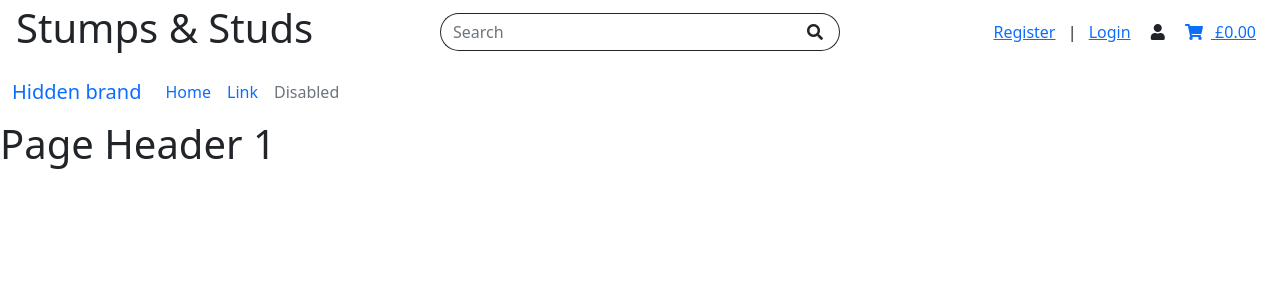
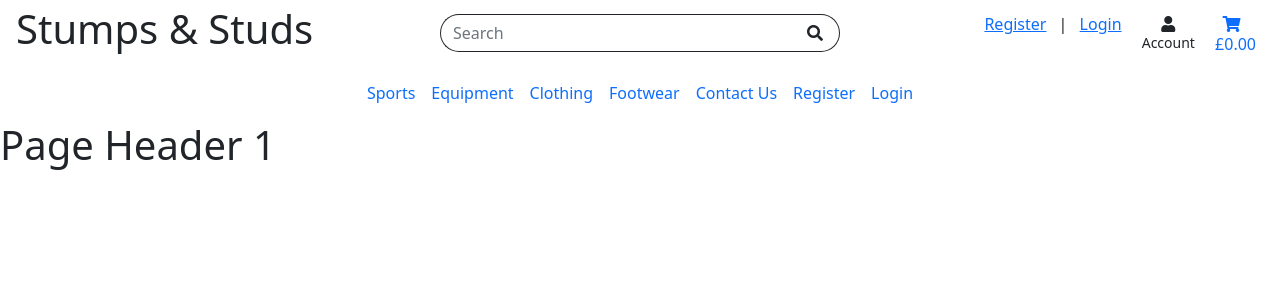
Before and after one commit to LukeGarnham/Stumps-and-Studs-MS4, a Django app: page / in a window 1280 px wide. Shown: the top 300 px of the page. Run offline with Django 3.2, Linux system fonts and the light colour scheme.

Commit message:
Update header and added basics to  navbar in base.html.

```diff
--- a/templates/base.html
+++ b/templates/base.html
@@ -29,23 +29,18 @@
     <body>
         <header class="container-fluid">
             <div class="row p-1">
-                <div class="col-3 col-md-4 my-auto">
-                    <span class="d-none d-md-block"><h1>Stumps & Studs</h1></span>
-                    <span class="d-md-none"><i class="fas fa-bars"></i></span>
+                <!-- Menu Icon -->
+                <div class="col-4 d-md-none my-auto">
+                    <button class="navbar-toggler" type="button" data-bs-toggle="collapse" data-bs-target="#navbarTogglerDemo01" aria-controls="navbarTogglerDemo01" aria-expanded="false" aria-label="Toggle navigation">
+                        <i class="fas fa-bars"></i>
+                    </button>
                 </div>
-                <div class="col-6 col-md-4 my-auto">
-                    <form class="d-flex" method="GET" action="">
-                        <div class="input-group">
-                            <input class="form-control border border-dark border-end-0 rounded-0 rounded-end rounded-pill" type="search" name="q" placeholder="Search" aria-label="Search">
-                            <div class="input-group-append">
-                                <button class="btn border border-dark border-start-0 rounded-0 rounded-start rounded-pill pe-3" type="submit">
-                                    <i class="fas fa-search"></i>
-                                </button>
-                            </div>
-                        </div>
-                    </form>
+                <!-- Logo -->
+                <div class="col-4 order-md-1 my-auto">
+                    <h1>Stumps & Studs</h1>
                 </div>
-                <div class="col-3 col-md-4 my-auto text-end">
+                <!-- Account & Basket -->
+                <div class="col-4 order-md-3 my-auto text-end">
                     <ul class="list-inline my-auto">
                         <li class="list-inline-item d-none d-md-inline mx-0">
                             <a href="" class="p-2">Register</a>
@@ -54,10 +49,19 @@
                         <li class="list-inline-item d-none d-md-inline mx-0">
                             <a href="" class="p-2">Login</a>
                         </li>
+                        <li class="list-inline-item d-inline d-md-none mx-0">
+                            <div class="d-inline-flex flex-column text-center justify-content-between">
+                                <i class="fas fa-search"></i>
+                                <small>Search</small>
+                            </div>
+                        </li>
                         <li class="list-inline-item mx-0">
                             <div class="dropdown">
                                 <span class="p-2" type="button" id="account-options" data-bs-toggle="dropdown" aria-expanded="false">
-                                    <i class="fas fa-user"></i>
+                                    <div class="d-inline-flex flex-column text-center justify-content-between">
+                                        <i class="fas fa-user"></i>
+                                        <small>Account</small>
+                                    </div>
                                 </span>
                                 <ul class="dropdown-menu" aria-labelledby="account-options">
                                     <li>
@@ -71,30 +75,53 @@
                         </li>
                         <li class="list-inline-item mx-0">
                             <a href="" class="p-2 ">
-                                <i class="fas fa-shopping-cart pe-2"></i>
-                                <span class="">£0.00</span>
+                                <div class="d-inline-flex flex-column text-center justify-content-between">
+                                    <i class="fas fa-shopping-cart pe-2"></i>
+                                    <span class="">£0.00</span>
+                                </div>
                             </a>
                         </li>
                     </ul>
                 </div>
+                <!-- Search box -->
+                <div class="col-8 offset-2 col-md-4 offset-md-0 order-md-2 my-auto">
+                    <form class="d-flex" method="GET" action="">
+                        <div class="input-group">
+                            <input class="form-control border border-dark border-end-0 rounded-0 rounded-end rounded-pill" type="search" name="q" placeholder="Search" aria-label="Search">
+                            <div class="input-group-append">
+                                <button class="btn border border-dark border-start-0 rounded-0 rounded-start rounded-pill pe-3" type="submit">
+                                    <i class="fas fa-search"></i>
+                                </button>
+                            </div>
+                        </div>
+                    </form>
+                </div>
             </div>
         </header>
-        <nav class="navbar navbar-expand-lg">
+        <nav class="navbar navbar-expand-md">
             <div class="container-fluid">
-                <button class="navbar-toggler" type="button" data-bs-toggle="collapse" data-bs-target="#navbarTogglerDemo01" aria-controls="navbarTogglerDemo01" aria-expanded="false" aria-label="Toggle navigation">
-                    <span class="navbar-toggler-icon"></span>
-                </button>
                 <div class="collapse navbar-collapse" id="navbarTogglerDemo01">
-                    <a class="navbar-brand" href="#">Hidden brand</a>
-                    <ul class="navbar-nav me-auto mb-2 mb-lg-0">
+                    <ul class="navbar-nav mx-auto">
                         <li class="nav-item">
-                            <a class="nav-link active" aria-current="page" href="#">Home</a>
+                            <a class="nav-link" href="#">Sports</a>
                         </li>
                         <li class="nav-item">
-                            <a class="nav-link" href="#">Link</a>
+                            <a class="nav-link" href="#">Equipment</a>
                         </li>
                         <li class="nav-item">
-                            <a class="nav-link disabled" href="#" tabindex="-1" aria-disabled="true">Disabled</a>
+                            <a class="nav-link" href="#">Clothing</a>
+                        </li>
+                        <li class="nav-item">
+                            <a class="nav-link" href="#">Footwear</a>
+                        </li>
+                        <li class="nav-item">
+                            <a class="nav-link" href="#">Contact Us</a>
+                        </li>
+                        <li class="nav-item">
+                            <a class="nav-link" href="#">Register</a>
+                        </li>
+                        <li class="nav-item">
+                            <a class="nav-link" href="#">Login</a>
                         </li>
                     </ul>
                 </div>
```
